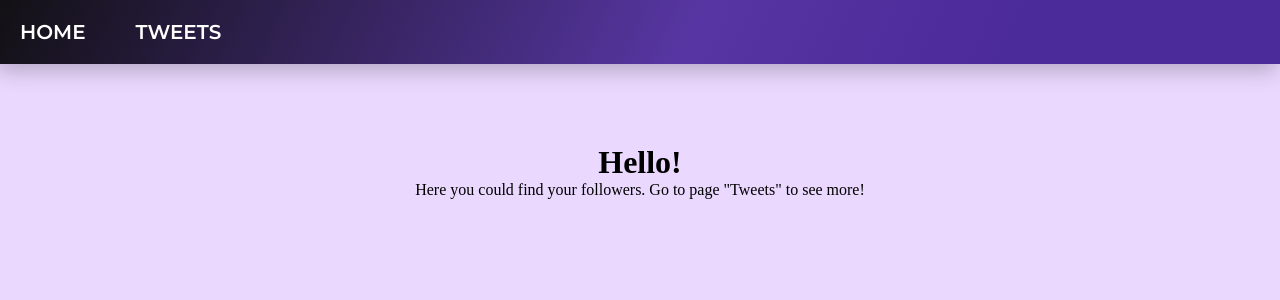
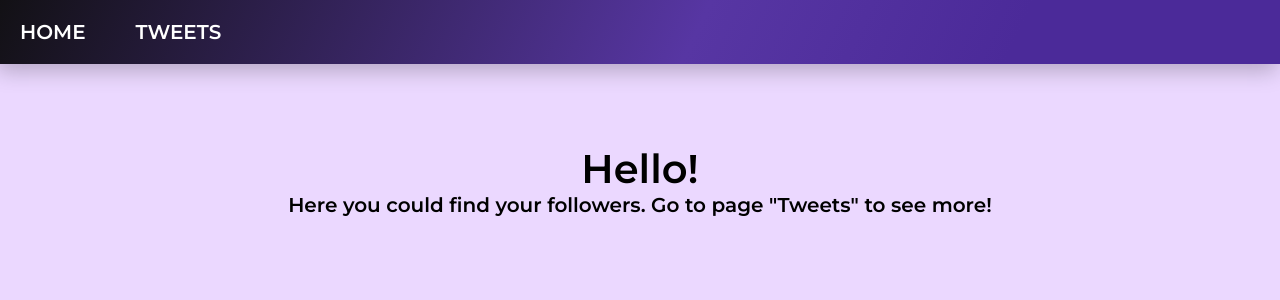
Before and after one commit to Dariaaal/tweet-cards, a React (Create React App) app: page /tweet-cards/homepage in a window 1280 px wide. Shown: the top 300 px of the page. Built offline with nearby package versions, Linux system fonts and the light colour scheme.

Commit message:
homepage

```diff
--- a/src/components/pages/HomePage/HomePage.module.css
+++ b/src/components/pages/HomePage/HomePage.module.css
@@ -1,3 +1,7 @@
 .home{
     text-align: center;
+    font-size: 20px;
+    font-family: 'Montserrat';
+    font-style: normal;
+    font-weight: 600;
 }
```
